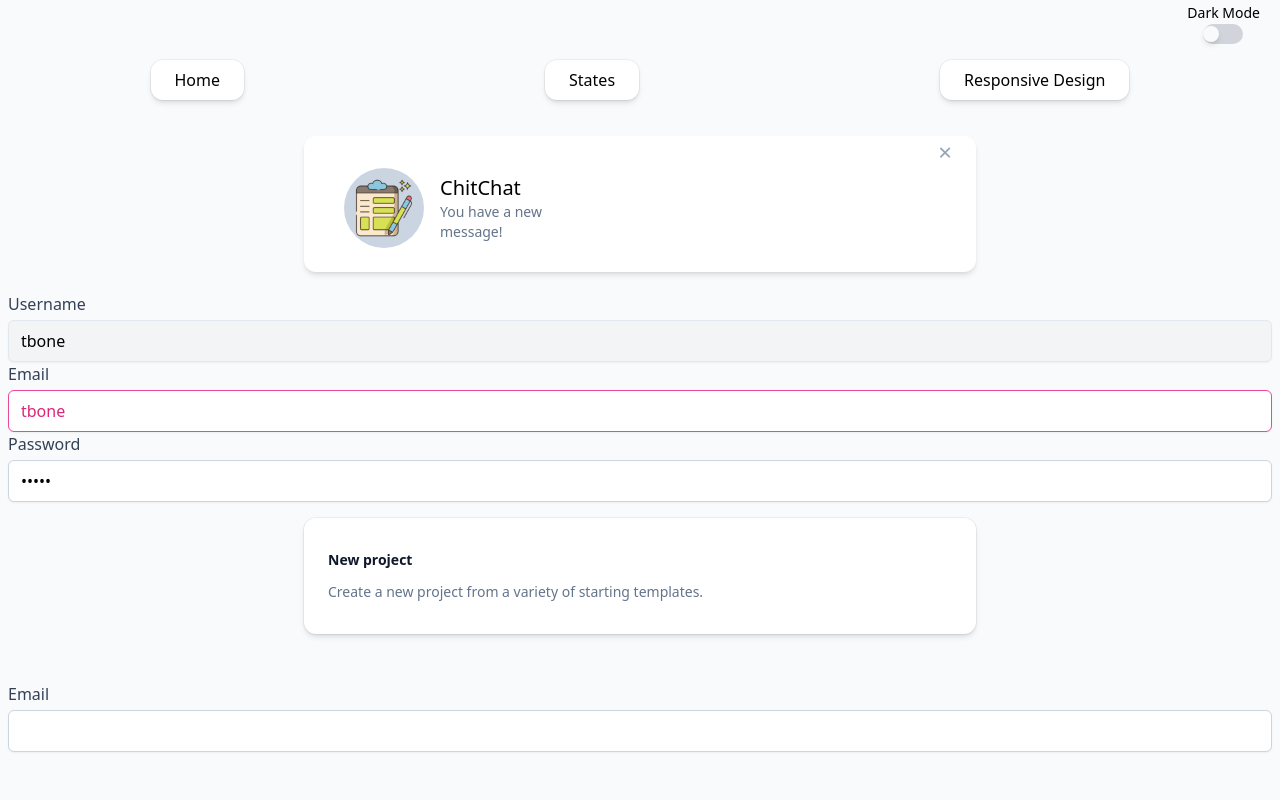
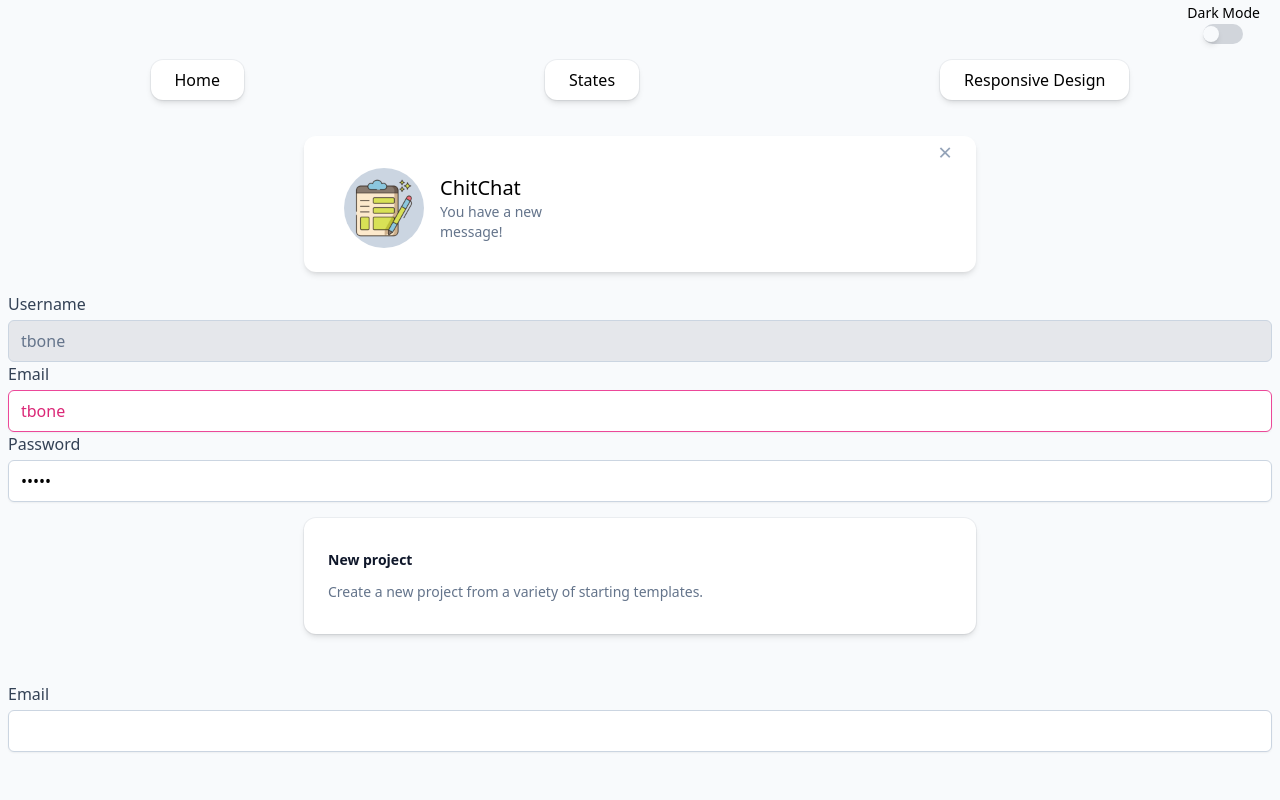
Before and after one commit to mflavin/v3tw, a Vue app: page /coreconcepts/states in a window 1280 px wide. Shown: the top 800 px of the page. Built offline with nearby package versions, Linux system fonts and the light colour scheme.

Commit message:
Update darkmode readonly styles

```diff
--- a/src/index.css
+++ b/src/index.css
@@ -7,10 +7,10 @@
   border-slate-300 bg-white px-3 py-2
   placeholder-slate-400
   shadow-sm invalid:border-pink-500
-  invalid:text-pink-600 focus:border-sky-500
-  focus:outline-none focus:ring-1 focus:ring-sky-500 focus:invalid:border-pink-500
-  focus:invalid:ring-pink-500 read-only:border-slate-200
-  read-only:bg-gray-100 disabled:text-slate-500 disabled:shadow-none dark:bg-slate-200;
+  invalid:text-pink-600 read-only:border-slate-300
+  read-only:bg-gray-200 read-only:text-slate-500 read-only:shadow-none focus:border-sky-500
+  focus:outline-none focus:ring-1
+  focus:ring-sky-500 focus:invalid:border-pink-500 focus:invalid:ring-pink-500 dark:bg-slate-200 dark:read-only:bg-slate-500 dark:read-only:text-slate-300;
 }
 
 .rounded-card {
```
